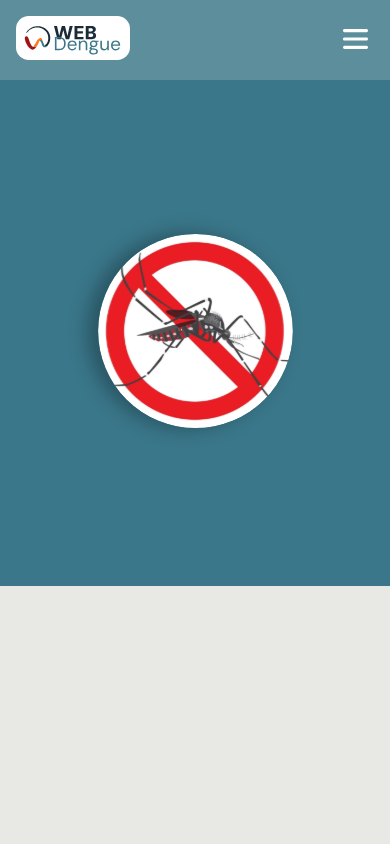
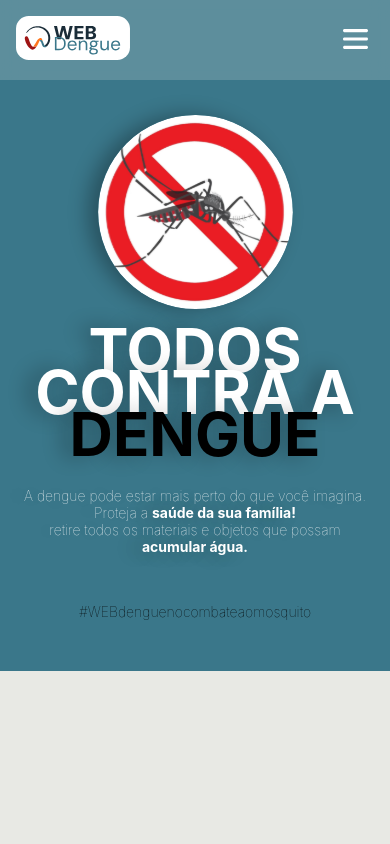
Before and after one commit to vctrwesley/web-dengue, an Angular app: page /usuario/page-home in a window 390 px wide. Shown: the top 844 px of the page. Built offline with nearby package versions, Linux system fonts and the light colour scheme.

Commit message:
finalizando banner da home com os textos

```diff
--- a/src/app/sistema/page-home/page-home.component.css
+++ b/src/app/sistema/page-home/page-home.component.css
@@ -10,6 +10,7 @@
   justify-content: center;
   text-align: center;
   margin-top: 5rem;
+  gap: 4rem;
 }
 
 .img-banner img {
@@ -44,13 +45,59 @@
   text-align: center;
 }
 
+.text-banner {
+  display: flex;
+  flex-direction: column;
+}
+
+.text-banner h1 {
+  font-size: 100px;
+  font-weight: 700;
+  color: var(--color-light);
+  line-height: 0.7;
+  text-shadow: -10px 0 20px rgba(0, 0, 0, 0.309);
+  margin-bottom: 0;
+}
+
+.text-banner h1 span{
+  color: var(--color-dark);
+}
+
+.text-banner p {
+  font-size: 16px;
+  color: var(--color-light);
+  font-weight: 100;
+  text-shadow: -10px 0 20px rgba(0, 0, 0, 0.309);
+  margin: 32px;
+  margin-top: 48px;
+}
+
+.text-banner .hastag-web{
+  color: var(--color-dark);
+  text-shadow: none;
+}
+
 @media screen and (max-width: 768px) {
   .banner {
-    height: 60vh;
+    height: 70vh;
+    gap: 1rem;
+    display: flex;
+    flex-direction: column;
   }
 
   .img-banner img {
     width: 50%;
+  }
+
+  .text-banner h1 {
+    font-size: 60px;
+    margin-top: 0;
+  }
+
+  .text-banner p {
+    margin: 16px;
+    margin-top: 32px;
+    font-size: 14px;
   }
 
   .section-02 {
--- a/src/app/sistema/page-home/page-home.component.html
+++ b/src/app/sistema/page-home/page-home.component.html
@@ -2,6 +2,17 @@
     <div class="banner">
         <div class="img-banner">
             <img src="./assets/images/img-banner.svg" alt="dengue não" />
+        </div>
+        <div class="text-banner">
+            <h1>
+                TODOS <br> CONTRA A <br>
+                <span>DENGUE</span>
+            </h1>
+            <p>A dengue pode estar mais perto do que você imagina. <br>
+                Proteja a <strong>saúde da sua família!</strong><br>
+                retire todos os materiais e objetos que possam <strong>acumular água.</strong>
+            </p>
+            <p class="hastag-web">#WEBdenguenocombateaomosquito</p>
         </div>
     </div>
 </section>
```
